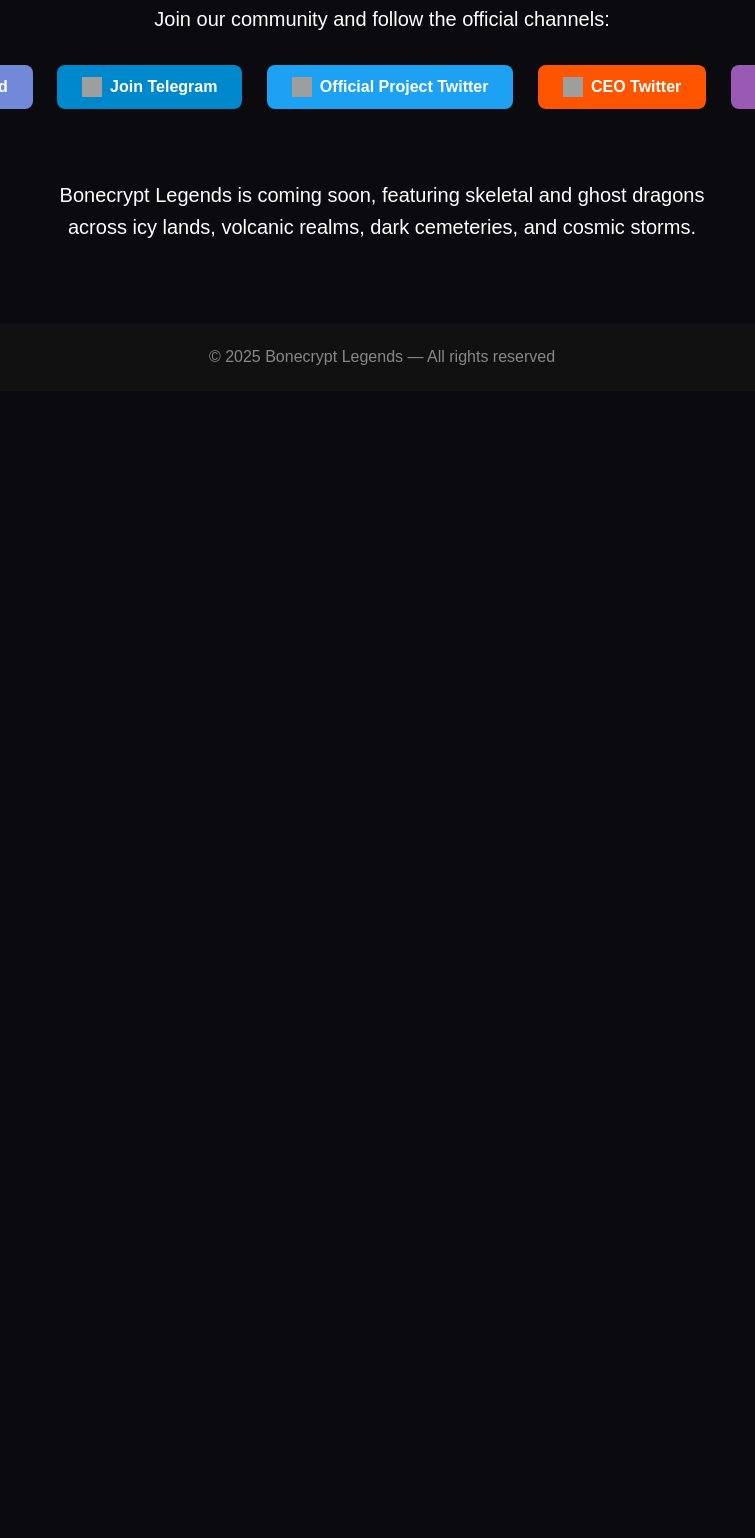
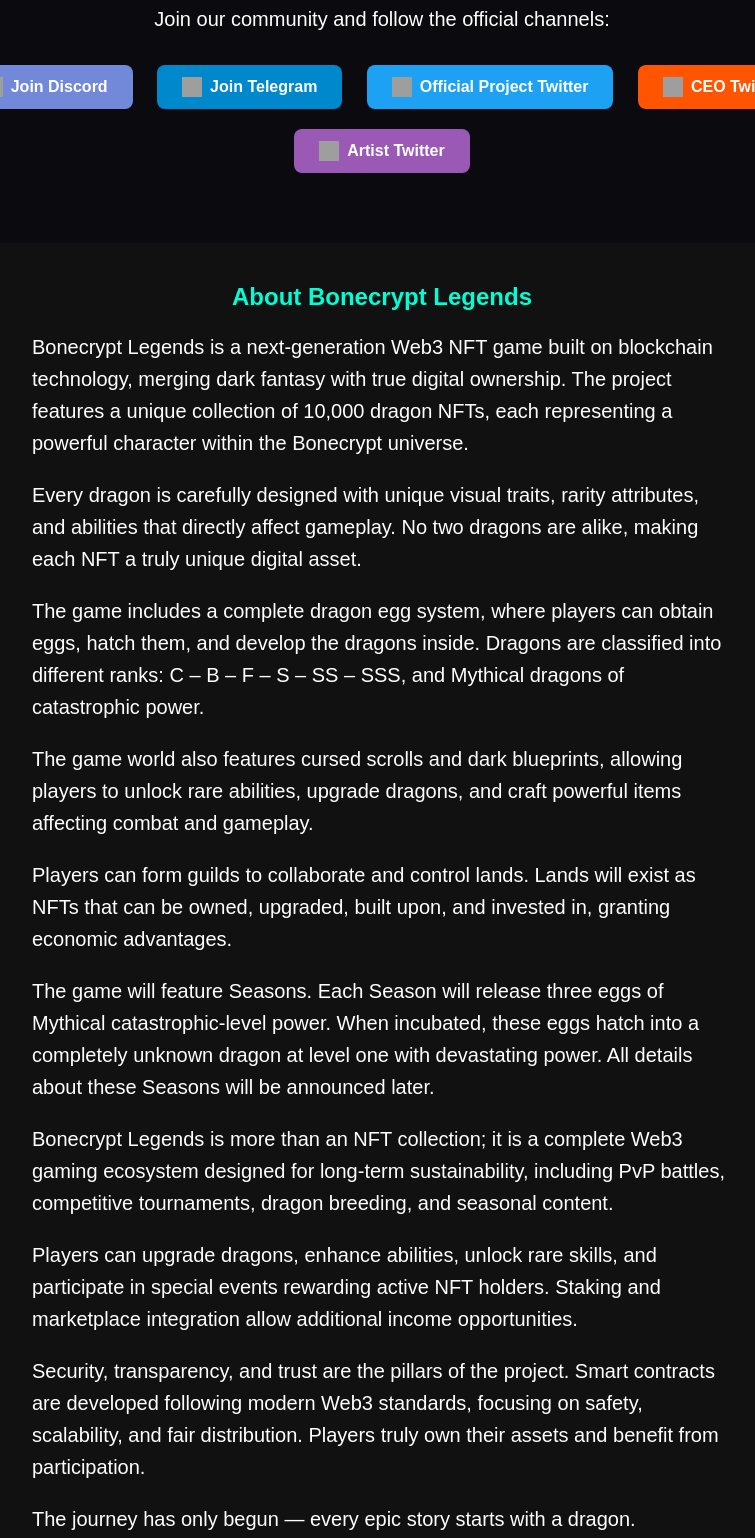
Before and after one commit to BonecryptLegends/BonecryptLegends.github.io, a plain HTML site: page index.html in a window 1280 px wide. Shown: the part 316-1854 px from the top of the page, without its empty margins (258-1013 px from the left). Before the commit the page ends 800 px from the top, so only its background shows below. Drawn offline with Linux system fonts and the light colour scheme; grey boxes are pictures that could not be loaded.

Commit message:
Refactor layout and styling in index.html
Updated layout and styling for sections and footer.

```diff
--- a/index.html
+++ b/index.html
@@ -49,8 +49,8 @@
     .project-twitter { background: #1da1f2; }
     .ceo-twitter { background: #ff5500; }
     .artist-twitter { background: #9b59b6; }
-    section { margin: 60px 20px; }
-    footer { margin-top: 80px; padding: 25px; background: #111; color: #888; }
+    section { margin: 60px 20px; text-align:left; max-width:900px; margin-left:auto; margin-right:auto; }
+    footer { margin-top: 80px; padding: 25px; background: #111; color: #888; text-align:center; }
   </style>
 </head>
 <body>
@@ -60,38 +60,90 @@
     <p>A next-generation NFT dragon universe powered by Web3 and Blockchain technology.</p>
   </header>
 
-  <section>
+  <!-- Buttons Section -->
+  <section style="text-align:center;">
     <p>Join our community and follow the official channels:</p>
-
     <a class="btn discord" href="https://discord.gg/eFPdh5aEEf" target="_blank">
       <img src="https://cdn.jsdelivr.net/gh/simple-icons/simple-icons/icons/discord.svg" alt="Discord">Join Discord
     </a>
-
     <a class="btn telegram" href="https://t.me/BonecryptLegends" target="_blank">
       <img src="https://cdn.jsdelivr.net/gh/simple-icons/simple-icons/icons/telegram.svg" alt="Telegram">Join Telegram
     </a>
-
     <a class="btn project-twitter" href="https://x.com/Bonecryptnfts" target="_blank">
       <img src="https://cdn.jsdelivr.net/gh/simple-icons/simple-icons/icons/twitter.svg" alt="Twitter">Official Project Twitter
     </a>
-
     <a class="btn ceo-twitter" href="https://x.com/rony12345665" target="_blank">
       <img src="https://cdn.jsdelivr.net/gh/simple-icons/simple-icons/icons/twitter.svg" alt="Twitter">CEO Twitter
     </a>
-
     <a class="btn artist-twitter" href="https://x.com/xd_yt94581?t=7nh1Op1-9ahPdhTCPe4ajQ&s=09" target="_blank">
       <img src="https://cdn.jsdelivr.net/gh/simple-icons/simple-icons/icons/twitter.svg" alt="Twitter">Artist Twitter
     </a>
-
   </section>
 
-  <section>
+  <!-- About Section -->
+  <section style="background:#111;padding:20px;border-radius:15px;margin-bottom:60px;">
+    <h2 style="color:#00ffd5;text-align:center;">About Bonecrypt Legends</h2>
     <p>
-      Bonecrypt Legends is coming soon, featuring skeletal and ghost dragons across icy lands,
-      volcanic realms, dark cemeteries, and cosmic storms.
+      Bonecrypt Legends is a next-generation Web3 NFT game built on blockchain technology,
+      merging dark fantasy with true digital ownership. The project features a unique collection
+      of 10,000 dragon NFTs, each representing a powerful character within the Bonecrypt universe.
     </p>
-    <!-- Optional place to add images later -->
-    <!-- <img src="images/dragon.png" alt="Dragon" width="300"> -->
+    <p>
+      Every dragon is carefully designed with unique visual traits, rarity attributes, and abilities
+      that directly affect gameplay. No two dragons are alike, making each NFT a truly unique digital asset.
+    </p>
+    <p>
+      The game includes a complete dragon egg system, where players can obtain eggs, hatch them,
+      and develop the dragons inside. Dragons are classified into different ranks:
+      C – B – F – S – SS – SSS, and Mythical dragons of catastrophic power.
+    </p>
+    <p>
+      The game world also features cursed scrolls and dark blueprints, allowing players
+      to unlock rare abilities, upgrade dragons, and craft powerful items affecting combat and gameplay.
+    </p>
+    <p>
+      Players can form guilds to collaborate and control lands. Lands will exist as NFTs
+      that can be owned, upgraded, built upon, and invested in, granting economic advantages.
+    </p>
+    <p>
+      The game will feature Seasons. Each Season will release three eggs of Mythical catastrophic-level power.
+      When incubated, these eggs hatch into a completely unknown dragon at level one
+      with devastating power. All details about these Seasons will be announced later.
+    </p>
+    <p>
+      Bonecrypt Legends is more than an NFT collection; it is a complete Web3 gaming ecosystem
+      designed for long-term sustainability, including PvP battles, competitive tournaments,
+      dragon breeding, and seasonal content.
+    </p>
+    <p>
+      Players can upgrade dragons, enhance abilities, unlock rare skills,
+      and participate in special events rewarding active NFT holders.
+      Staking and marketplace integration allow additional income opportunities.
+    </p>
+    <p>
+      Security, transparency, and trust are the pillars of the project.
+      Smart contracts are developed following modern Web3 standards,
+      focusing on safety, scalability, and fair distribution.
+      Players truly own their assets and benefit from participation.
+    </p>
+    <p>
+      The journey has only begun — every epic story starts with a dragon.
+    </p>
+  </section>
+
+  <!-- Whitelist Section -->
+  <section style="background:#0f0f0f;padding:40px;border-radius:15px;margin-top:40px;text-align:center;">
+    <h2 style="color:#00ffd5;">🎯 Join the Whitelist</h2>
+    <p>Click the button below to submit your Ethereum wallet or email and secure your spot in the whitelist:</p>
+
+    <a href="https://docs.google.com/forms/d/e/1FAIpQLSfx8lHGMR3XRE8xkvdULDiDeEMtGb7AXR_o8Ma3D-T-KJN6A/viewform?usp=dialog" target="_blank"
+       style="display:inline-block;padding:20px 40px;border-radius:15px;
+              background:#00ffd5;color:#000;font-weight:bold;text-decoration:none;
+              font-size:18px;margin-top:20px;cursor:pointer;">
+      Join the Whitelist
+    </a>
+
+    <p style="color:#00ff88;margin-top:15px;">Your submission will be securely recorded via Google Form.</p>
   </section>
 
   <footer>
```
